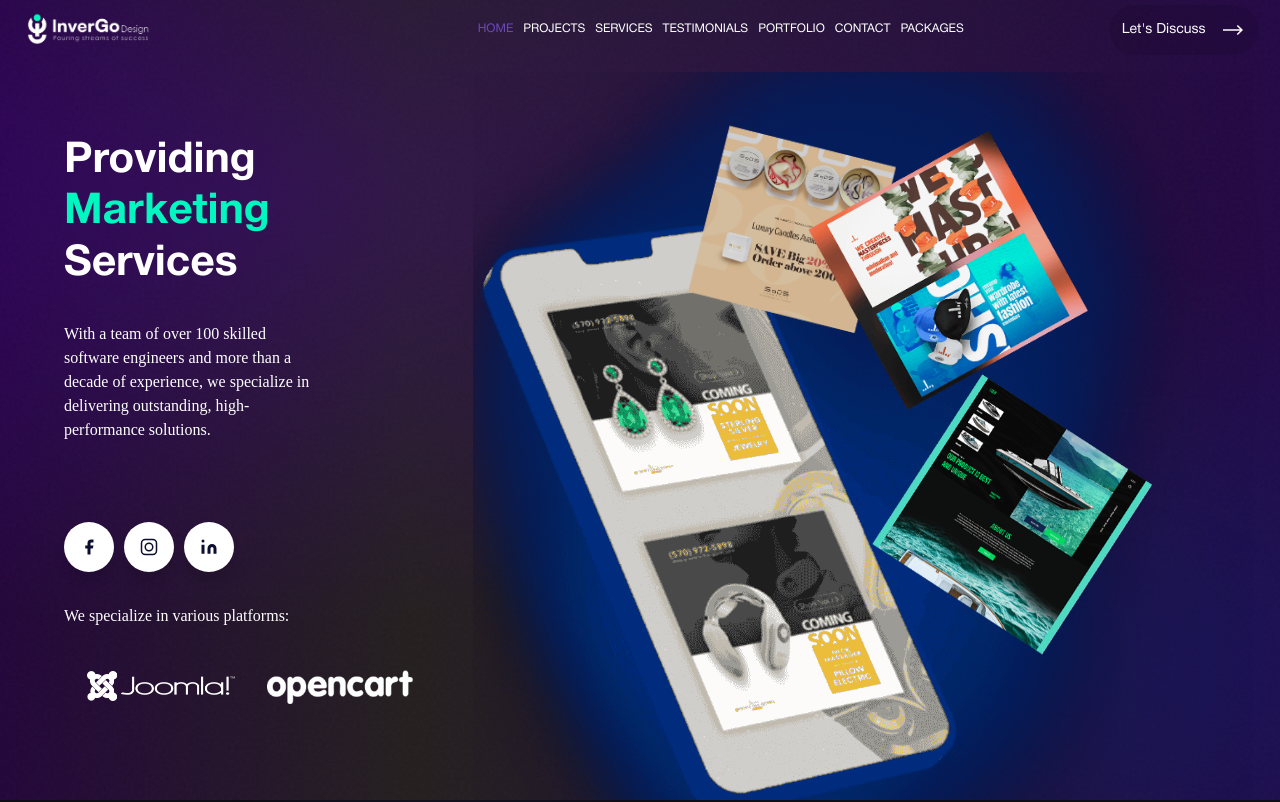
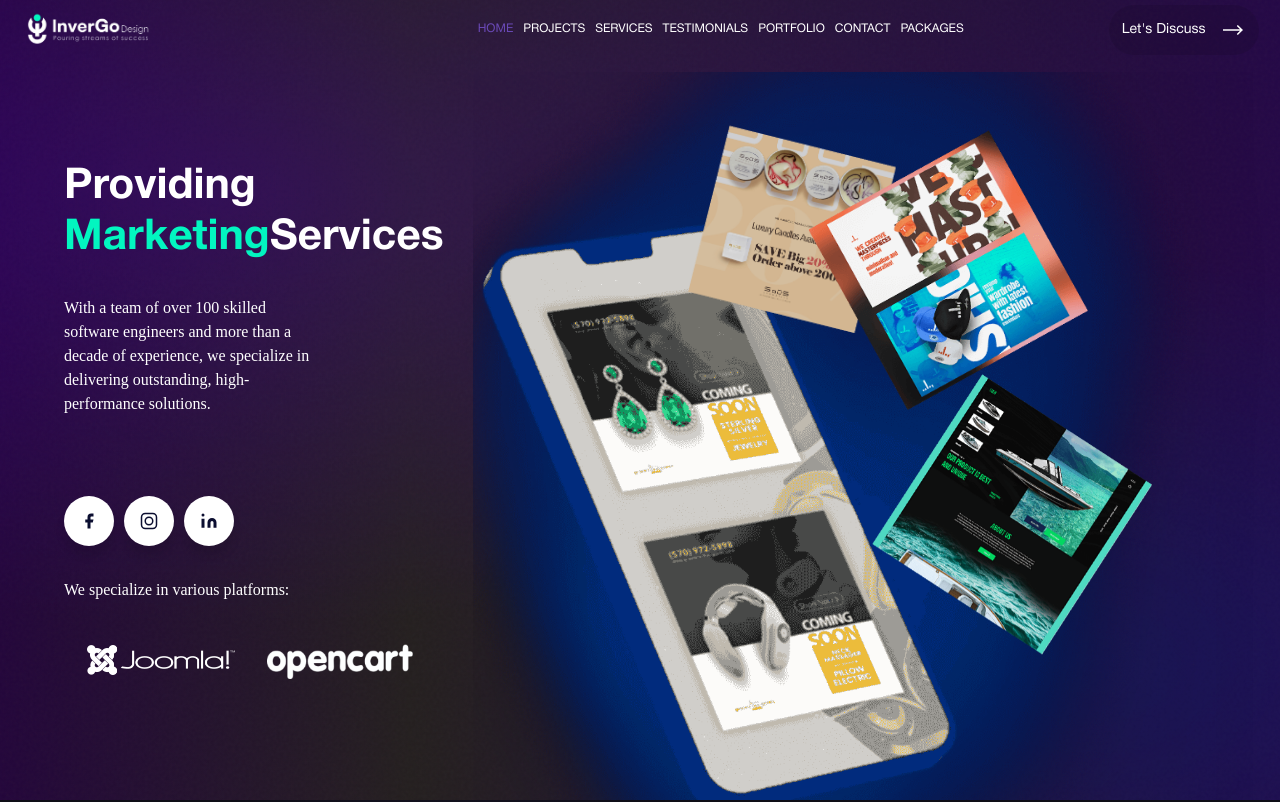
Before and after one commit to anasirfan/invergotest, a Next.js app: page / in a window 1280 px wide. Shown: the top 802 px of the page. Built offline with nearby package versions, Linux system fonts and the light colour scheme.

Commit message:
SEO fixes: title/description length, H1 tag, image alt texts

```diff
--- a/app/layout.js
+++ b/app/layout.js
@@ -9,10 +9,10 @@ const SITE_DESC =
 export const metadata = {
   metadataBase: new URL(SITE_URL),
   title: {
-    default: `${SITE_NAME} — Premium Digital Agency | Web Design, Development & Marketing`,
-    template: `%s — ${SITE_NAME}`,
+    default: `${SITE_NAME} — Web Design, SEO & Digital Marketing`,
+    template: `%s | ${SITE_NAME}`,
   },
-  description: SITE_DESC,
+  description: 'InverGo Design — Full-service digital agency offering web design, SEO, social media marketing, Shopify & app development for US businesses.',
   keywords: [
     'web design', 'web development', 'graphic design', 'logo design',
     'mobile app development', 'ecommerce', 'shopify', 'SEO', 'social media marketing',
--- a/components/sections/Hero.js
+++ b/components/sections/Hero.js
@@ -30,15 +30,18 @@ export default function Hero() {
 
       <div className={styles.inner}>
         <div className={styles.contentLeft}>
-          <div className={styles.rotatingText}>
-            <p>Providing</p>
-            <p>
+          <h1
+            className={styles.rotatingText}
+            aria-label="InverGo Design — Premium Web Design, SEO & Digital Marketing Agency"
+          >
+            <span>Providing</span>
+            <span aria-hidden="true">
               <span key={wordIndex} className={styles.word}>
                 {hero.rotatingWords[wordIndex]}
               </span>
-            </p>
-            <p>Services</p>
-          </div>
+            </span>
+            <span>Services</span>
+          </h1>
 
           <div className={styles.description}>{hero.description}</div>
 
@@ -62,7 +65,7 @@ export default function Hero() {
             <div className={styles.slideTrack}>
               {[...hero.platformImages, ...hero.platformImages].map((src, i) => (
                 <div key={i} className={styles.slide}>
-                  <img src={src} alt="" loading="lazy" />
+                  <img src={src} alt={`Platform ${(i % hero.platformImages.length) + 1} — InverGo Design`} loading="lazy" />
                 </div>
               ))}
             </div>
@@ -75,13 +78,13 @@ export default function Hero() {
               <img src="/img/Phone.png" alt="Mobile showcase" />
             </div>
             <div className={`${styles.inph1} ${styles.floating}`}>
-              <img src="/img/T2.png" alt="" className={styles.popout} style={{ animationDelay: '0.2s' }} />
+              <img src="/img/T2.png" alt="Web design project showcase" className={styles.popout} style={{ animationDelay: '0.2s' }} />
             </div>
             <div className={`${styles.inph2} ${styles.floating} ${styles.animDurb}`}>
-              <img src="/img/T1.png" alt="" className={styles.popout} style={{ animationDelay: '0.4s' }} />
+              <img src="/img/T1.png" alt="Mobile app development showcase" className={styles.popout} style={{ animationDelay: '0.4s' }} />
             </div>
             <div className={`${styles.inph3} ${styles.floating} ${styles.animDurc}`}>
-              <img src="/img/T3.png" alt="" className={styles.popout} style={{ animationDelay: '0.6s' }} />
+              <img src="/img/T3.png" alt="Digital marketing showcase" className={styles.popout} style={{ animationDelay: '0.6s' }} />
             </div>
           </div>
         </div>
```
Also changed, not shown: app/page.js (line endings or trailing spaces).
